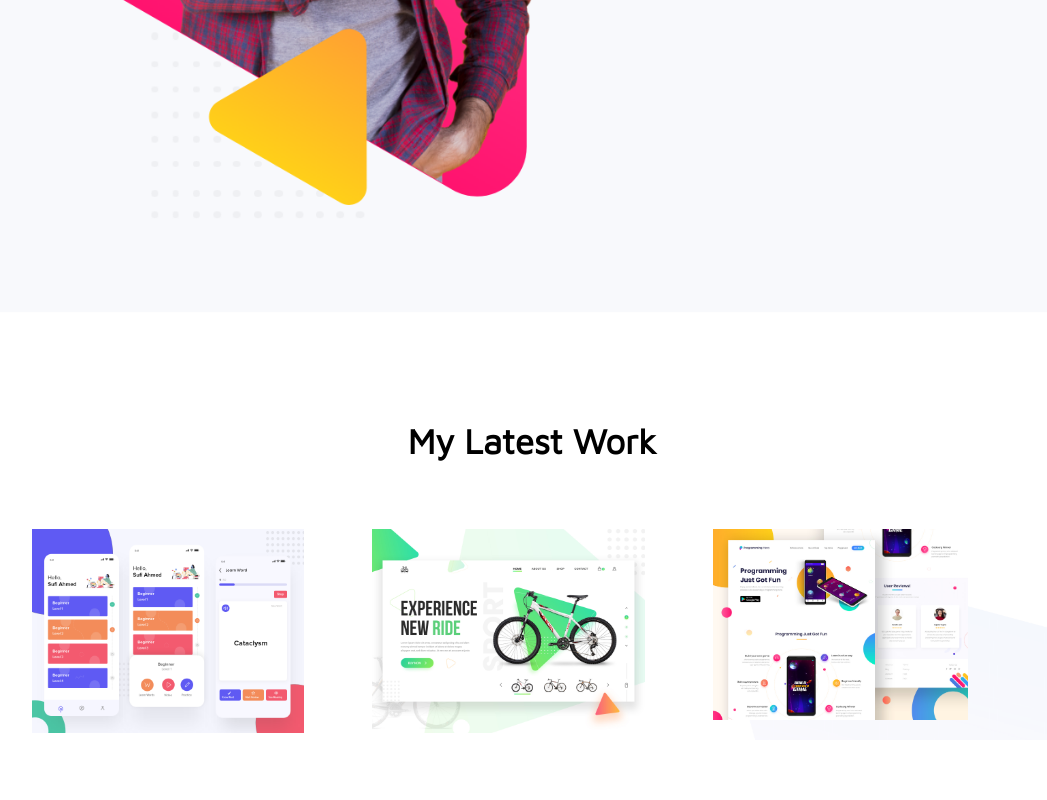
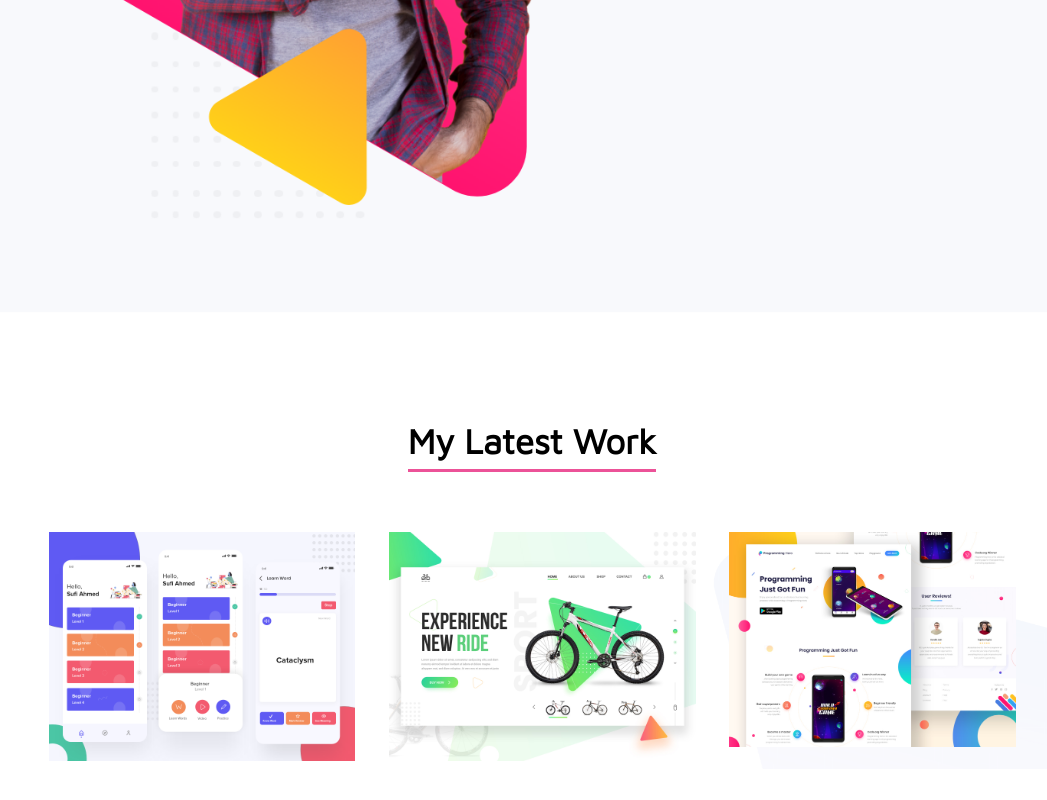
Before and after one commit to abdur-rakib/personal-portfolio, a plain HTML site: page index.html in a window 1280 px wide. Shown: the part 1270-2070 px from the top of the page, without its empty margins (108-1155 px from the left). Drawn offline with Linux system fonts and the light colour scheme.

Commit message:
Added latest work

```diff
--- a/css/style.css
+++ b/css/style.css
@@ -74,6 +74,10 @@ body {
 
 .heading-primary {
     font-size: 3.5rem;
+
+    border-bottom: 3px solid var(--color-primary-light);
+    display: inline-block;
+
 }
 
 .heading-secondary {
@@ -140,12 +144,22 @@ p {
     background-image: url("../images/latest-work-bg.png");
     background-size: cover;
     margin: 10rem 0;
+
+    text-align: center;
 }
 .one-third-width img{
-    width: 80%;
+    width: 90%;
+
+    transition: all .2s;
+}
+
+.one-third-width img:hover {
+    transform: scale(1.1) translateY(-1rem);
+    box-shadow: 0 2rem 4rem var(--color-grey-light);
 }
 
 .latest-work .heading-primary {
     text-align: center;
     margin-bottom: 6rem;
+
 }
```
